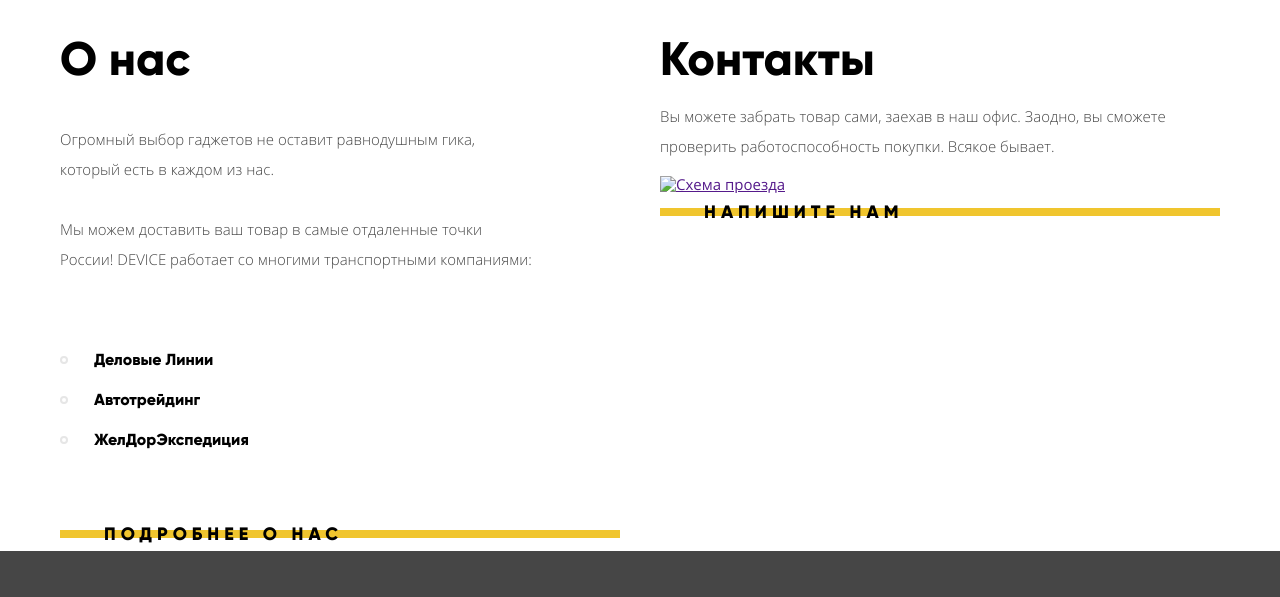
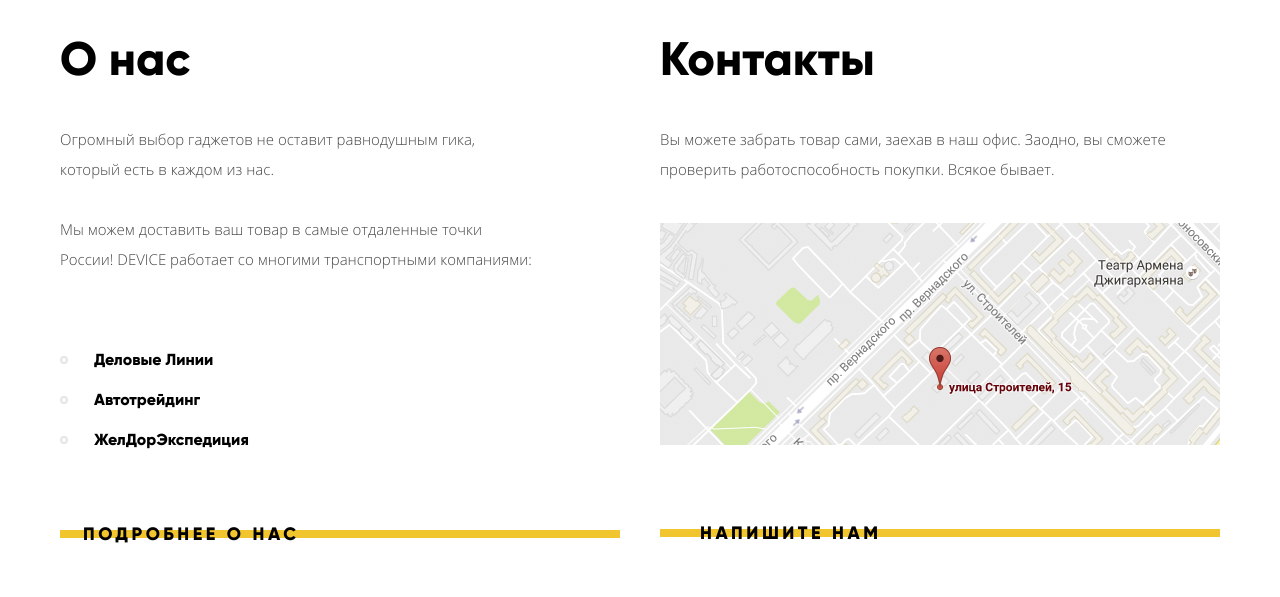
Before and after one commit to mr-halikov/487231-device, a plain HTML site: page index.html in a window 1280 px wide. Shown: the part 1830-2427 px from the top of the page. Drawn offline with Linux system fonts and the light colour scheme; files whose address does not match are found by name.

Commit message:
Завершено оформление блоков "О нас" и "Контакты" на главной странице.

```diff
--- a/index.html
+++ b/index.html
@@ -14,11 +14,14 @@
 TODO:
 
 Блок слайдер
-- Оформление слайдов
+- Оформление слайда 2
+- Оформление слайда 3
 
 Блок популярные продукты:
-состояние active
+- состояние active
 
+Блок бренды:
+- Заменить картинки в блоке
 
 
 
@@ -334,14 +337,14 @@ TODO:
       </section>
       <section class="contacts">
         <h2 class="section__title section__title_dash contacts__title">Контакты</h2>
-        <p class="section__text">
+        <p class="section__text contacts__text">
           Вы можете забрать товар сами, заехав в наш офис. Заодно, вы сможете
           проверить работоспособность покупки. Всякое бывает.
         </p>
         <a href="" class="contacts__map-link" title="Схема проезда">
-          <img src="" alt="Схема проезда" class="contacts__image">
+          <img src="img/map.png" alt="Схема проезда" class="contacts__image">
         </a>
-        <a href="#" class="btn" title="Напишите нам">Напишите нам</a>
+        <a href="#" class="btn contacts__button" title="Напишите нам">Напишите нам</a>
       </section>
     </div>
   </main>
--- a/static/less/elements/about.less
+++ b/static/less/elements/about.less
@@ -45,6 +45,10 @@
   }
 
   &__button {
+    display: table;
     margin: 55px 0 0 0;
+    padding-left: 23px;
+    padding-right: 21px;
+    letter-spacing: 3.5px;
   }
 }
--- a/static/less/elements/contacts.less
+++ b/static/less/elements/contacts.less
@@ -3,4 +3,24 @@
   flex-direction: column;
   width: 560px;
   margin-left: auto;
+
+  &__text {
+    margin: 30px 0 0 0;
+    &:first-of-type {
+      margin: 38px 0 0 0;
+    }
+  }
+
+  &__map-link {
+    margin: 39px 0 0 0;
+  }
+
+  &__button {
+    display: table;
+    margin: 66px 0 0 0;
+    padding-left: 40px;
+    padding-right: 38px;
+    letter-spacing: 3.5px;
+  }
+
 }
--- a/static/less/elements/footer.less
+++ b/static/less/elements/footer.less
@@ -1,7 +1,9 @@
 .footer {
   background-color: @charcoal;
   color: @white;
+  margin: 85px 0 0 0;
   padding-bottom: 63px;
+
 
   &__row {
     display: flex;
--- a/static/less/main.less
+++ b/static/less/main.less
@@ -4,19 +4,18 @@
 @import 'typography.less';
 @import 'colors.less';
 
+// GENERAL BLOCKS
 @import 'elements/container.less';
+@import 'elements/btn.less';
 
-// BLOCKS
-
+// CONTENT BLOCKS
 @import 'elements/about.less';
 @import 'elements/account.less';
 @import 'elements/brands.less';
 @import 'elements/breadcrumbs.less';
-@import 'elements/btn.less';
 @import 'elements/catalog-menu.less';
 @import 'elements/columntitle.less';
 @import 'elements/contacts.less';
-
 @import 'elements/filter.less';
 @import 'elements/footer.less';
 @import 'elements/header.less';
```
Also changed, not shown: static/index.html (+5 -2 lines), static/templates/index/index__contacts.html (+3 -3 lines), Readme.md, css/main.css.
